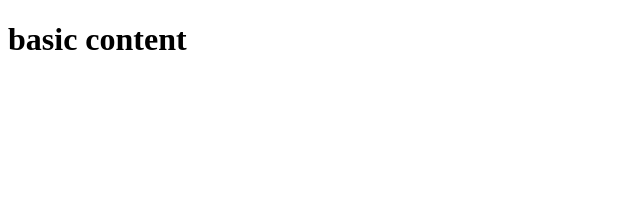
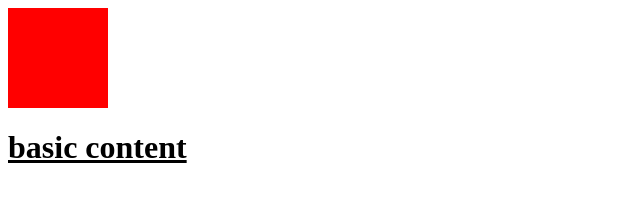
Before and after one commit to GackJibson/gackjibson.github.io, a plain HTML site: page index.html in a window 1280 px wide. Shown: the whole page, without its empty margins (0-640 px from the left). Drawn offline with Linux system fonts and the light colour scheme.

Commit message:
Update index.html

```diff
--- a/index.html
+++ b/index.html
@@ -5,7 +5,7 @@
     <meta name="viewport" content="width=device-width, initial-scale=1.0" />
     <meta http-equiv="X-UA-Compatible" content="ie=edge" />
     <title>HTML + CSS</title>
-    <link rel="stylesheet" href="styles.css" />
+    <link rel="stylesheet" href="webactivity.css" />
   </head>
   <body>
     <div id="div1"></div>
```
